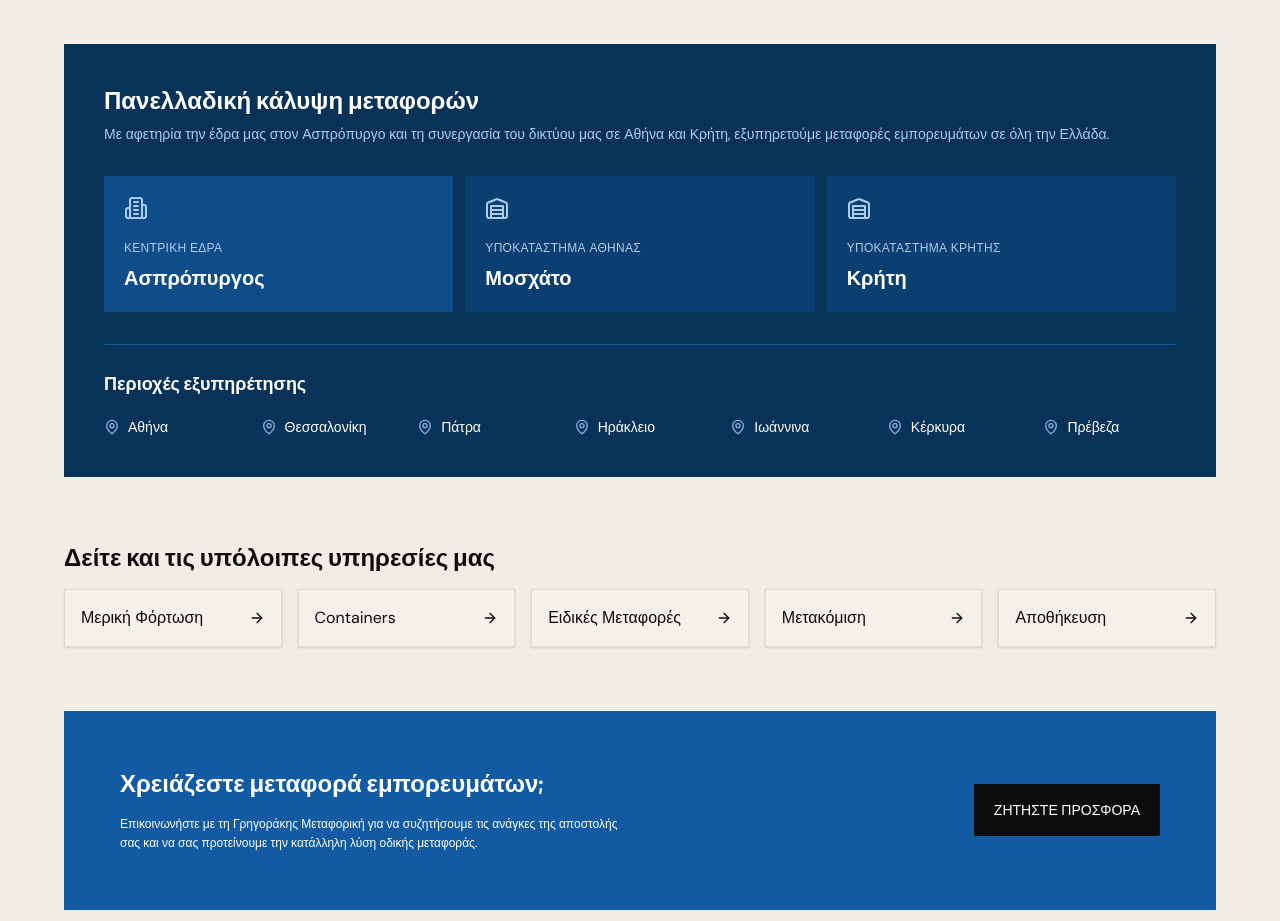
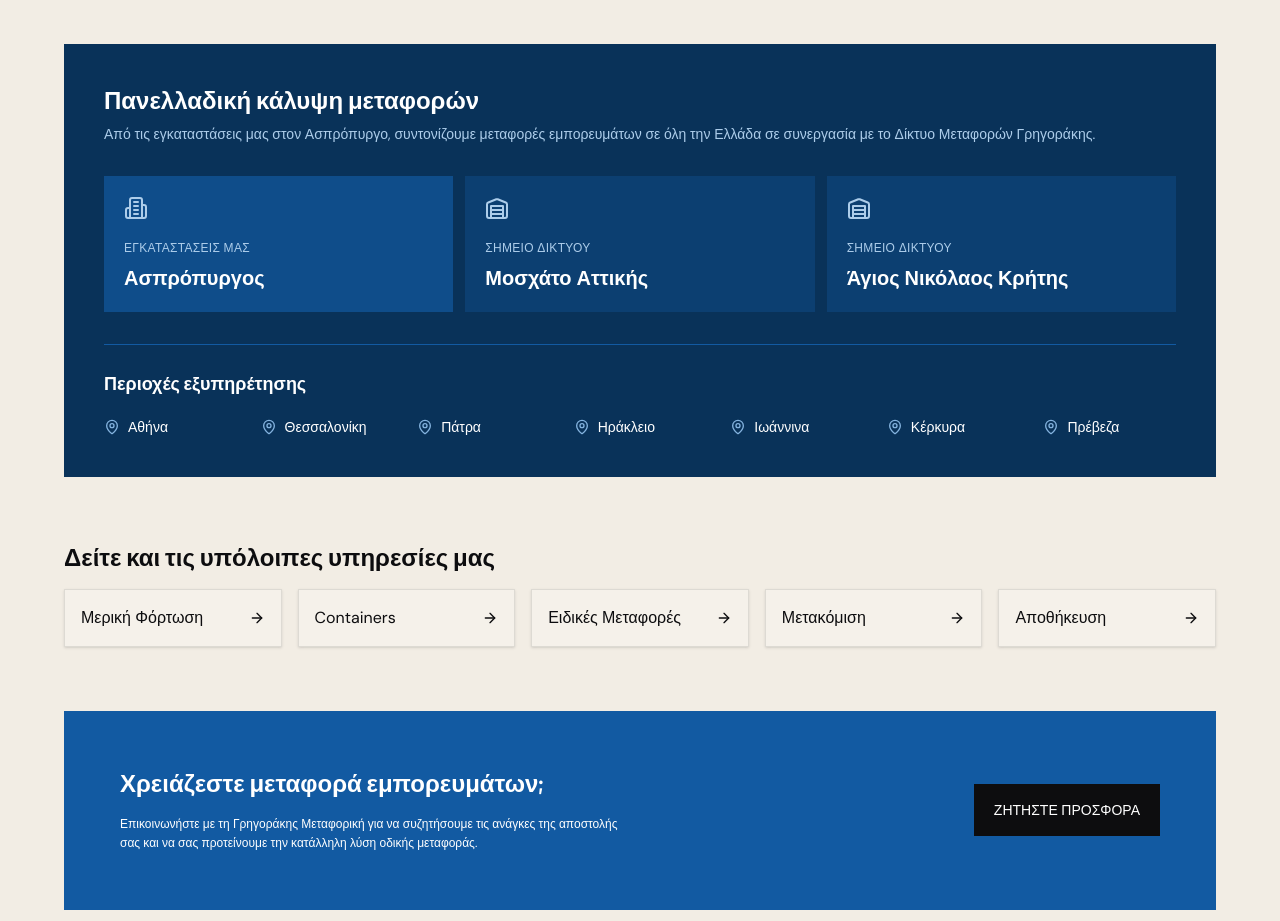
Before and after one commit to manos-grigorakis/grigorakis-logistics, a Next.js app in the folder frontend/: page /services/road-transport in a window 1280 px wide. Shown: the part 980-1901 px from the top of the page. Built offline with nearby package versions, Linux system fonts and the light colour scheme; a web font is replaced by a local one.

Commit message:
fix: clarify aspropurgos location and grigorakis network (#51)

```diff
--- a/frontend/app/services/road-transport/RoadTransportContents.tsx
+++ b/frontend/app/services/road-transport/RoadTransportContents.tsx
@@ -84,9 +84,9 @@ export function RoadTransportContents() {
                 <div className="p-6 md:p-10 bg-primary-800">
                     <div className="mb-8">
                         <h2 className="text-2xl font-semibold text-white">Πανελλαδική κάλυψη μεταφορών</h2>
-                        <p className="text-sm mt-2 text-primary-200">Με αφετηρία την έδρα μας στον Ασπρόπυργο και τη
-                            συνεργασία του δικτύου μας σε Αθήνα και Κρήτη, εξυπηρετούμε μεταφορές εμπορευμάτων σε όλη
-                            την Ελλάδα.</p>
+                        <p className="text-sm mt-2 text-primary-200">Από τις εγκαταστάσεις μας στον Ασπρόπυργο,
+                            συντονίζουμε μεταφορές εμπορευμάτων σε όλη την Ελλάδα σε συνεργασία με το Δίκτυο Μεταφορών
+                            Γρηγοράκης.</p>
                     </div>
 
 
--- a/frontend/app/services/road-transport/road-transport.data.ts
+++ b/frontend/app/services/road-transport/road-transport.data.ts
@@ -25,9 +25,9 @@ export const features: { icon: IconType, title: string, description: string }[]
 ]
 
 export const locations: { label: string, name: string, icon: IconType, main?: boolean }[] = [
-    {label: "Κεντρική έδρα", name: "Ασπρόπυργος", icon: LuBuilding2, main: true},
-    {label: "Υποκατάστημα Αθήνας", name: "Μοσχάτο", icon: LuWarehouse},
-    {label: "Υποκατάστημα Κρήτης", name: "Κρήτη", icon: LuWarehouse},
+    {label: "Εγκαταστάσεις μας", name: "Ασπρόπυργος", icon: LuBuilding2, main: true},
+    {label: "Σημείο δικτύου", name: "Μοσχάτο Αττικής", icon: LuWarehouse},
+    {label: "Σημείο δικτύου", name: "Άγιος Νικόλαος Κρήτης", icon: LuWarehouse},
 ]
 
 export const cities: string[] = ["Αθήνα", "Θεσσαλονίκη", "Πάτρα", "Ηράκλειο", "Ιωάννινα", "Κέρκυρα", "Πρέβεζα"]
--- a/frontend/components/sections/Contact.tsx
+++ b/frontend/components/sections/Contact.tsx
@@ -79,7 +79,7 @@ export default function Contact() {
                                 viewport={{once: true}}
                             >
                 <span className="text-lg font-medium uppercase font-heading text-white/80">
-                  εδρα
+                  εγκαταστασεις μας
                 </span>
                                 <a href="https://maps.app.goo.gl/gAaSxabugeHoBN7p6" target="_blank"
                                    rel="noopener noreferrer" className="block uppercase hover:underline">ασπροπυργος
--- a/frontend/components/sections/Coverage.tsx
+++ b/frontend/components/sections/Coverage.tsx
@@ -1,8 +1,8 @@
 "use client";
 
 import Map from "@/components/ui/Map";
-import { m } from "framer-motion";
-import { useState } from "react";
+import {m} from "framer-motion";
+import {useState} from "react";
 
 export default function Coverage() {
     const [inView, setInView] = useState(false);
@@ -19,26 +19,27 @@ export default function Coverage() {
     return (
         <section id="coverage" className="relative px-4 py-24 overflow-hidden">
             {/* Background */}
-      <div className="absolute inset-0 z-0 pointer-events-none bg-[radial-gradient(#0d0d0f20_1px,transparent_1px)] bg-size-[18px_18px]" />
+            <div
+                className="absolute inset-0 z-0 pointer-events-none bg-[radial-gradient(#0d0d0f20_1px,transparent_1px)] bg-size-[18px_18px]"/>
 
             <div className="max-w-6xl mx-auto">
                 {/* Headers */}
                 <m.span
                     className="text-xs block tracking-widest uppercase text-foreground/70"
-          initial={{ opacity: 0, y: -20 }}
-          whileInView={{ opacity: 1, y: 0 }}
-          transition={{ duration: 0.8, delay: 0.4, ease: "easeOut" }}
-          viewport={{ once: true }}
+                    initial={{opacity: 0, y: -20}}
+                    whileInView={{opacity: 1, y: 0}}
+                    transition={{duration: 0.8, delay: 0.4, ease: "easeOut"}}
+                    viewport={{once: true}}
                 >
                     καλυψη
                 </m.span>
 
                 <m.h2
                     className="mt-2 text-4xl font-semibold uppercase"
-          initial={{ opacity: 0, y: -20 }}
-          whileInView={{ opacity: 1, y: 0 }}
-          transition={{ duration: 0.8, ease: "easeOut" }}
-          viewport={{ once: true }}
+                    initial={{opacity: 0, y: -20}}
+                    whileInView={{opacity: 1, y: 0}}
+                    transition={{duration: 0.8, ease: "easeOut"}}
+                    viewport={{once: true}}
                 >
                     παντού στην <span className="text-primary-500">Ελλάδα</span>
                 </m.h2>
@@ -47,9 +48,9 @@ export default function Coverage() {
                 <div className="flex flex-col gap-12 mt-12 lg:items-center lg:flex-row">
                     <div className="shrink-0 lg:w-120">
                         <p className="leading-relaxed text-foreground/70">
-              Με κέντρο διανομής στην έδρα μας και συνεργαζόμενα σημεία σε κάθε
-              περιφέρεια, φτάνουμε στον τελικό παραλήπτη γρήγορα και με ασφάλεια
-              από το κέντρο της πόλης μέχρι τα πιο απομακρυσμένα χωριά.
+                            Από τις εγκαταστάσεις μας στον Ασπρόπυργο, οργανώνουμε μεταφορές εμπορευμάτων σε όλη την
+                            Ελλάδα. Σε συνεργασία με το Δίκτυο Μεταφορών Γρηγοράκης, εξυπηρετούμε προορισμούς στην
+                            ηπειρωτική Ελλάδα και στα νησιά.
                         </p>
 
                         {/* Cities */}
@@ -58,14 +59,14 @@ export default function Coverage() {
                                 <m.li
                                     key={city}
                                     className="py-2 font-medium capitalize border-b border-foreground/10 text-foreground/80"
-                  initial={{ opacity: 0, x: -20 }}
-                  whileInView={{ opacity: 1, x: 0 }}
+                                    initial={{opacity: 0, x: -20}}
+                                    whileInView={{opacity: 1, x: 0}}
                                     transition={{
                                         duration: 0.4,
                                         delay: index * 0.08,
                                         ease: "easeOut",
                                     }}
-                  viewport={{ once: true }}
+                                    viewport={{once: true}}
                                 >
                                     {city}
                                 </m.li>
@@ -77,12 +78,12 @@ export default function Coverage() {
                     <m.div
                         className="w-full h-125 lg:flex-1"
                         onViewportEnter={() => setInView(true)}
-            initial={{ opacity: 0, scale: 0.95 }}
-            whileInView={{ opacity: 1, scale: 1 }}
-            transition={{ duration: 0.8, ease: "easeOut" }}
-            viewport={{ once: true, margin: "-100px" }}
+                        initial={{opacity: 0, scale: 0.95}}
+                        whileInView={{opacity: 1, scale: 1}}
+                        transition={{duration: 0.8, ease: "easeOut"}}
+                        viewport={{once: true, margin: "-100px"}}
                     >
-            <Map inView={inView} />
+                        <Map inView={inView}/>
                     </m.div>
                 </div>
             </div>
```
Lines whose indentation alone changed are shown as unchanged.
